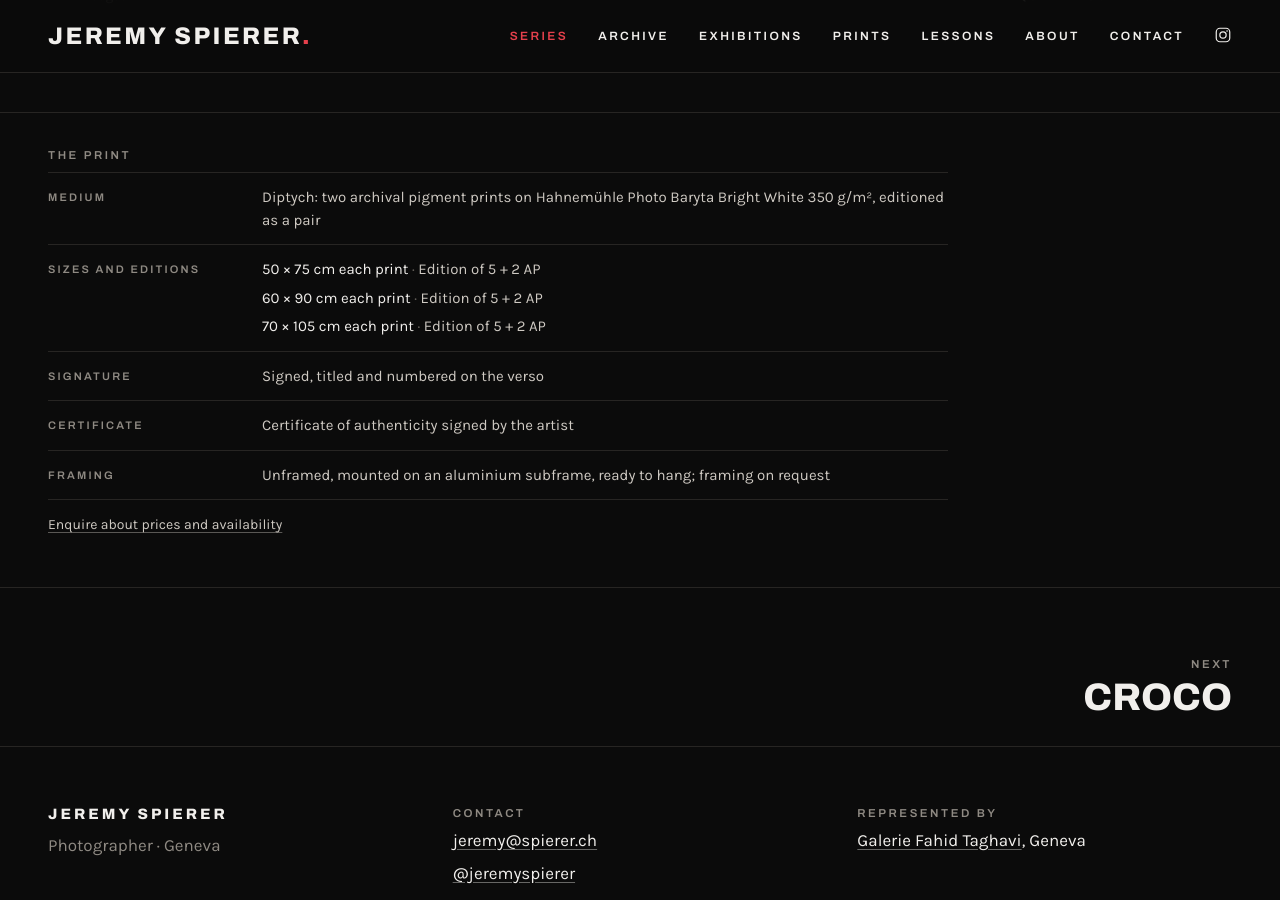
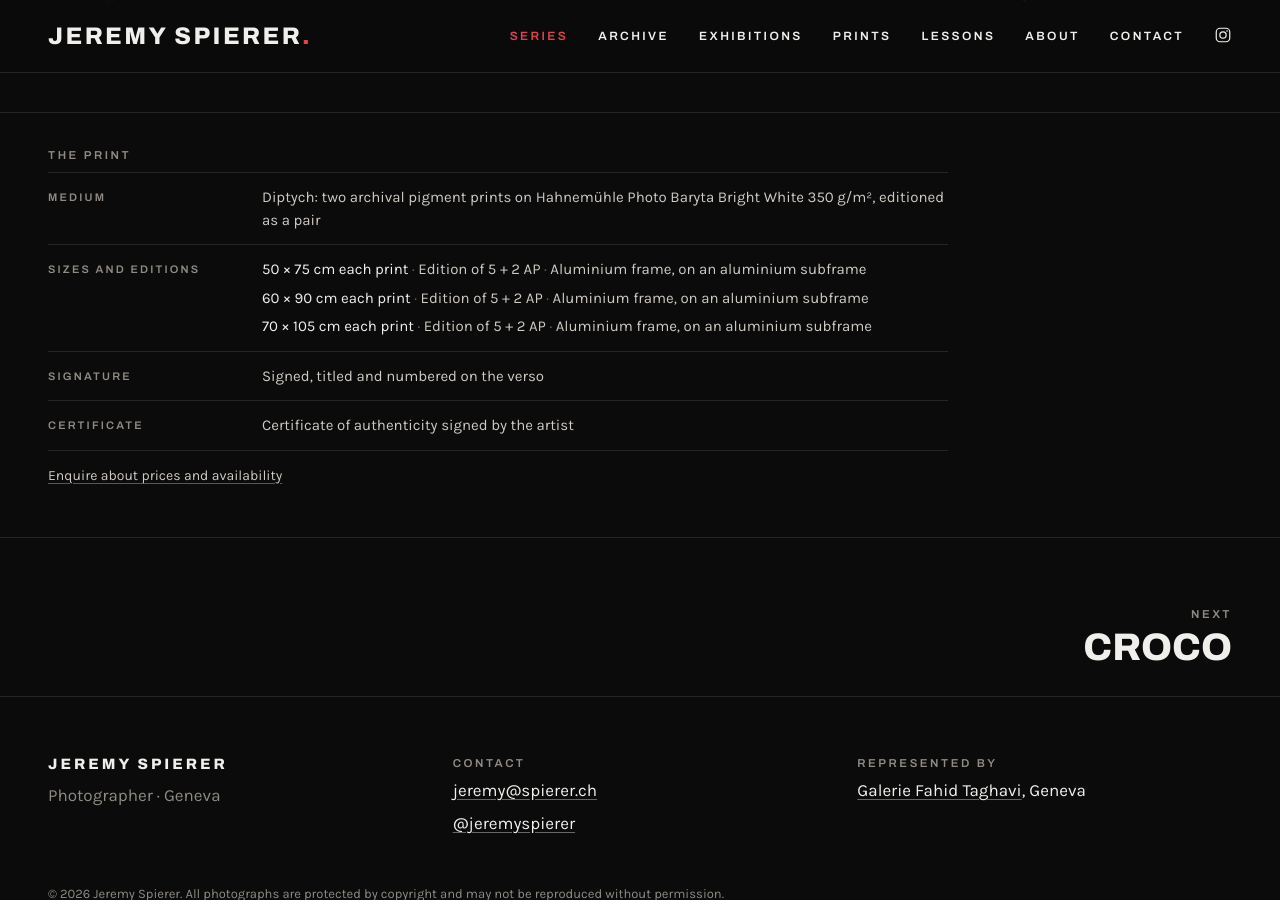
Before and after one commit to jeremie86-lab/jeremie86-lab.github.io, a Jekyll site: the page built from _series/flagrant-delit.md, in a window 1280 px wide and 900 px high, scrolled down 8124 px. Built offline with Jekyll 4.4.1, drawn with Linux system fonts in a browser that asks for light colours.

Commit message:
Flagrant Délit: aluminium frame on aluminium subframe

```diff
--- a/_series/flagrant-delit.md
+++ b/_series/flagrant-delit.md
@@ -10,13 +10,15 @@ print:
   editions:
     - size: "50 × 75 cm each print"
       edition: "Edition of 5 + 2 AP"
+      finish: "Aluminium frame, on an aluminium subframe"
     - size: "60 × 90 cm each print"
       edition: "Edition of 5 + 2 AP"
+      finish: "Aluminium frame, on an aluminium subframe"
     - size: "70 × 105 cm each print"
       edition: "Edition of 5 + 2 AP"
+      finish: "Aluminium frame, on an aluminium subframe"
   signature: "Signed, titled and numbered on the verso"
   certificate: "Certificate of authenticity signed by the artist"
-  framing: "Unframed, mounted on an aluminium subframe, ready to hang; framing on request"
 photos:
   - src: /assets/img/flagrant-delit/flagrant-delit-01.jpg
     caption: "Who is watching whom"
```
